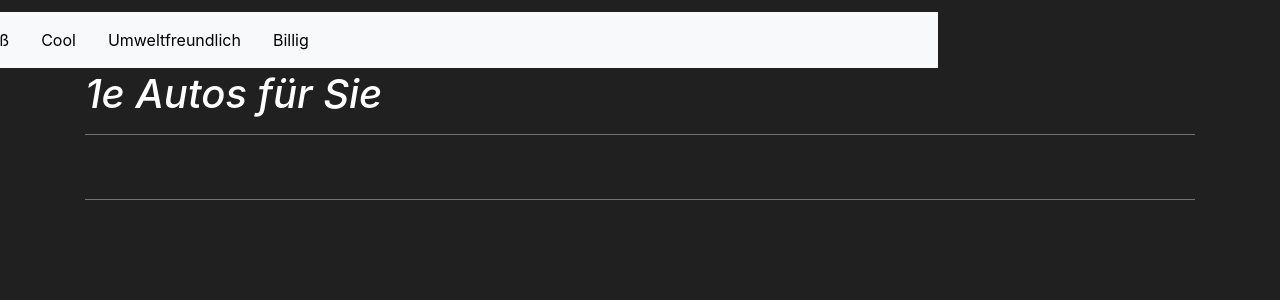
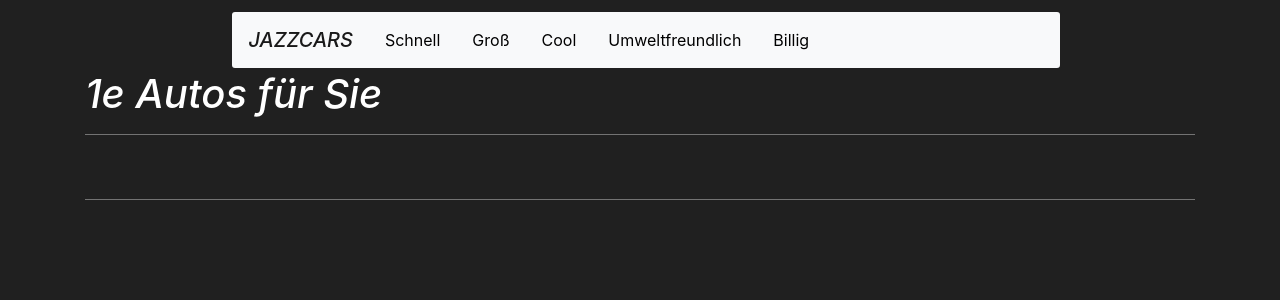
Before and after one commit to BorissowT/JazzCar-firstDjango-, a Django app: page /1/ in a window 1280 px wide. Shown: the top 300 px of the page. Run offline with Django 3.2, Linux system fonts and the light colour scheme; some libraries are stand-ins or nearby versions.

Commit message:
initial commit

```diff
--- a/jazzcars/autos/static/autos/style.css
+++ b/jazzcars/autos/static/autos/style.css
@@ -40,11 +40,7 @@
   width: 50%;
 }
 
-.borderr{
-    border: 2px solid #202020;
-    width: 1210px;
-    height: 60px;
-}
+
 
 .card-text{
     height: 72px;
@@ -54,8 +50,11 @@
 .fixed {
     position:fixed;
     top: 10px;
-    right: 340px;
-    width: 1210px;
+    left: 18%;
+    width: 65%;
     z-index: 2;
+    border: 2px solid #202020;
+    height: 60px;
+    border-radius: 5px 5px 5px 5px;
 
 }
--- a/jazzcars/autos/templates/base.html
+++ b/jazzcars/autos/templates/base.html
@@ -14,14 +14,15 @@
 </head>
 
 <body class="background">
+<div class="container mt-3 black">
+    <nav class="navbar navbar-expand-lg navbar-light bg-light fixed borderr">
+          <a class="navbar-brand title" data-test="logo" href="/">JAZZCARS</a>
 
-<div class="container mt-3 black">
-        <nav class="navbar navbar-expand-lg navbar-light bg-light fixed borderr">
-          <a class="navbar-brand title" data-test="logo" href="/">JAZZCARS</a>
-          <button class="navbar-toggler" type="button" data-toggle="collapse" data-target="#navbarNav" aria-controls="navbarNav" aria-expanded="false" aria-label="Toggle navigation">
+        <button class="navbar-toggler" type="button" data-toggle="collapse" data-target="#MAIN" aria-controls="navbarNav" aria-   expanded="false" aria-label="Toggle navigation">
             <span class="navbar-toggler-icon"></span>
-          </button>
-        <div class="collapse navbar-collapse" id="navbarNav">
+        </button>
+
+       <div class="collapse navbar-collapse radius" id="MAIN">
             <ul class="nav nav-pills">
             {% if pagename == "Schnell" %}
               <li class="nav-item">
@@ -69,8 +70,8 @@
               </li>
             {% endif %}
             </ul>
-          </div>
-            </nav>
+        </div>
+    </nav>
 
 
     <!-- HERO -->
```
